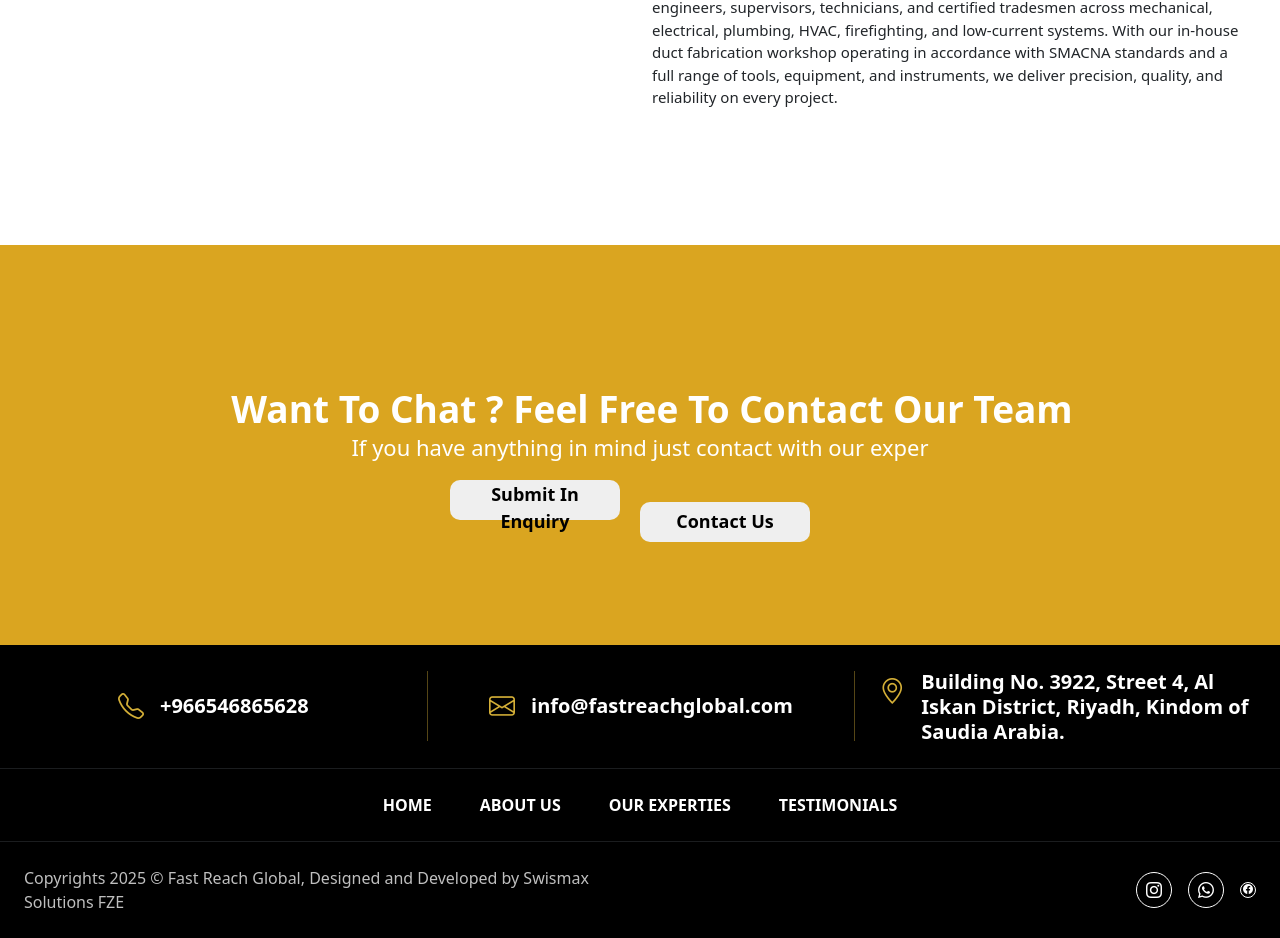
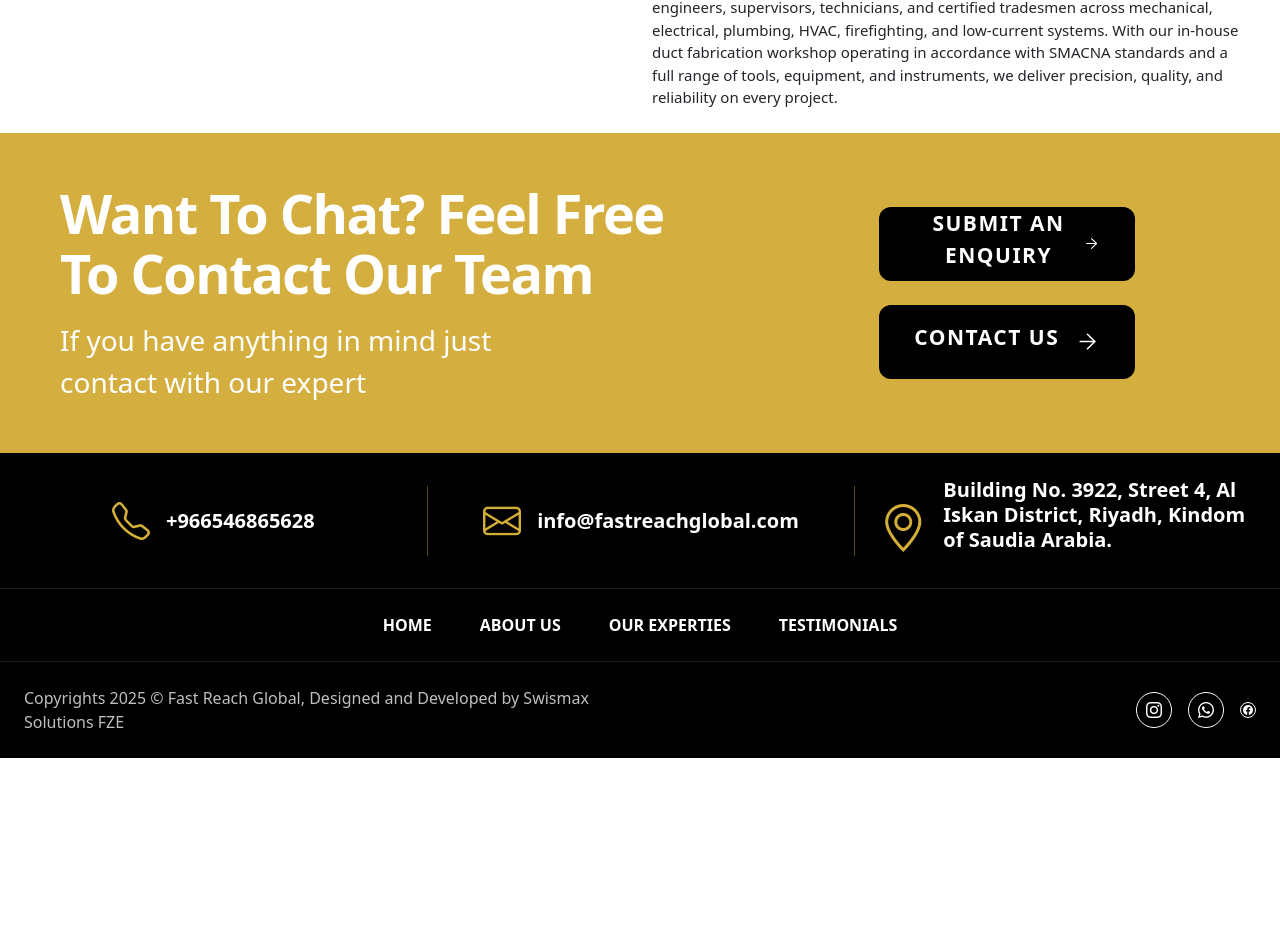
Before and after one commit to ihsandanish1000pp-dev/Fast-Reach, a Next.js app: page /About in a window 1280 px wide. Shown: the part 931-1869 px from the top of the page. After the commit the page ends 1689 px from the top, so only its background shows below. Built offline with nearby package versions, Linux system fonts and the light colour scheme.

Commit message:
updata some section

```diff
--- a/src/app/About/page.jsx
+++ b/src/app/About/page.jsx
@@ -2,6 +2,7 @@
 import React from 'react'
 import Image from 'next/image'
 import Link from 'next/link'
+import { ArrowRight } from "lucide-react";
 const page = () => {
   return (
     <>
@@ -48,19 +49,43 @@ const page = () => {
 
 
 
-      <section>
-        <div className="container-fluid sixth-container">
-          <div className="row text-center">
-            <div className="col-sm-12 col-md-12 col-lg-12">
-              <h2 className=" text-content mb-0 pt-5 ps-4">
-                Want To Chat ? Feel Free To Contact Our Team
-              </h2>
-              <p className="if-text ">If you have anything in mind just contact with our exper</p>
+      <section className="contact-cta">
+        <div className="container-fluid">
+          <div className="row align-items-center">
 
-              <button className="subtext mb-4">Submit In Enquiry  </button>
-              <button className="subtext mb-2">Contact Us</button>
+            {/* Left Content */}
+            <div className="col-12 col-lg-8">
+              <div className="cta-content">
+                <h2>
+                  Want To Chat? Feel Free
+                  <br className="d-none d-md-block" />
+                  To Contact Our Team
+                </h2>
+
+                <p>
+                  If you have anything in mind just
+                  <br className="d-none d-md-block" />
+                  contact with our expert
+                </p>
+              </div>
             </div>
 
+            {/* Right Buttons */}
+            <div className="col-12 col-lg-4">
+              <div className="cta-buttons">
+
+                <button className="cta-button">
+                  <span>SUBMIT AN ENQUIRY</span>
+                  <ArrowRight size={25} />
+                </button>
+
+                <button className="cta-button">
+                  <span>CONTACT US</span>
+                  <ArrowRight size={25} />
+                </button>
+
+              </div>
+            </div>
 
           </div>
         </div>
@@ -70,7 +95,10 @@ const page = () => {
 
 
 
-      <footer className="bg-black text-white mt-0">
+
+
+
+      <footer className="bg-black text-white">
 
         {/* ================= TOP INFO ROW ================= */}
         <div className="container-fluid border-bottom border-secondary border-opacity-25">
@@ -82,12 +110,12 @@ const page = () => {
 
               <i
                 className="bi bi-telephone"
-                style={{ color: "#d4af37", fontSize: "26px" }}
+                style={{ color: "#d4af37", fontSize: "38px" }}
               ></i>
 
               <a
                 href="tel:+966546865628"
-                className="text-white text-decoration-none fw-bold fs-5"
+                className=" Hello-text  "
               >
                 +966546865628
               </a>
@@ -114,12 +142,12 @@ const page = () => {
 
               <i
                 className="bi bi-envelope"
-                style={{ color: "#d4af37", fontSize: "26px" }}
+                style={{ color: "#d4af37", fontSize: "38px" }}
               ></i>
 
               <a
                 href="mailto:info@fastreachglobal.com"
-                className="text-white text-decoration-none fw-bold fs-5"
+                className="Hello-text"
               >
                 info@fastreachglobal.com
               </a>
@@ -148,12 +176,12 @@ const page = () => {
                 className="bi bi-geo-alt"
                 style={{
                   color: "#d4af37",
-                  fontSize: "26px",
-                  marginTop: "3px",
+                  fontSize: "48px",
+                  marginTop: "15px",
                 }}
               ></i>
 
-              <span className="fw-bold fs-5 lh-sm">
+              <span className=" Hello-text fw-bold  lh-sm">
                 Building No. 3922, Street 4, Al Iskan District, Riyadh,
                 Kindom of Saudia Arabia.
               </span>
--- a/src/app/globals.css
+++ b/src/app/globals.css
@@ -212,31 +212,45 @@ body {
 .contact-btn {
   width: 200px;
   height: 53px;
-
   display: flex;
   align-items: center;
   justify-content: center;
-
   gap: 12px;
-
   border-radius: 50px;
-
-  background: #d4af37;
-
+  background: hsl(0, 0%, 0%);
   color: hsl(0, 0%, 1%);
-
   text-decoration: none;
-
   font-size: 20px;
   font-weight: 500;
-
   line-height: 1;
-
   transition: 0.2s;
+  background-color: #d4af37;
+
+  /* important */
+  position: relative;
+  overflow: hidden;
+  z-index: 1;
+}
+
+/* Hover background */
+.contact-btn::before {
+  content: "";
+  position: absolute;
+  top: 0;
+  left: 0;
+  width: 0;
+  height: 100%;
+  background: hsl(60, 2%, 39%);
+  transition: width 0.4s ease;
+  z-index: -1;
+}
+
+/* Right → Left */
+.contact-btn:hover::before {
+  width: 100%;
 }
 
 .contact-btn:hover {
-  background: #c19b27;
   color: #fff;
 }
 
@@ -572,7 +586,7 @@ body {
 .hero-content h1 {
   color: white;
 
-  font-size: 60px;
+  font-size: 80px;
   font-weight: 400;
 
   line-height: 1.02;
@@ -588,7 +602,7 @@ body {
 .hero-content p {
   color: white;
 
-  font-size: 18px;
+  font-size: 28px;
   font-weight: 400;
 
   line-height: 1.4;
@@ -903,11 +917,22 @@ body {
 
 /* Paragraphs */
 .hero-paragraph {
-  font-size: 0.95rem;
+  font-size: 1.1rem;
   line-height: 1.7;
   color: #b7b7b7;
-  max-width: 480px;
-}
+  max-width: 690px;
+}
+
+
+@media (max-width: 767px) {
+  .hero-paragraph {
+    max-width: 100%;
+    font-size: 0.9rem;
+    line-height: 1.6;
+  }
+}
+
+
 
 /* CTA button */
 .hero-btn {
@@ -933,7 +958,8 @@ body {
   position: relative;
   overflow: hidden;
   border: 2px solid goldenrod;
-  width: 230px;
+  width: 240px;
+  height: 67px;
   font-size: 25px;
   padding: 10px;
   font-weight: 600;
@@ -941,6 +967,11 @@ body {
   color: white;
   background: none;
   z-index: 1;
+
+
+  display: flex;
+  justify-content: center;
+  align-items: center;
 }
 
 /* Background */
@@ -1452,6 +1483,17 @@ a.hero-btn {
 }
 
 
+
+.expertise-section {
+  /* margin-left: 30px;
+  margin-right: 30px; */
+}
+
+.expertise-section .row {
+  margin-left: 0;
+  margin-right: 0;
+}
+
 @media (max-width: 567px) {
   .Exp-hero-section {
     text-align: left;
@@ -1509,14 +1551,15 @@ a.hero-btn {
   min-height: 300px;
 }
 
-.google-box:hover{
+.google-box:hover {
   border: 2px solid goldenrod
 }
 
 .star-box {
   display: flex;
   align-items: center;
-  gap: 0;;
+  gap: 0;
+  ;
 }
 
 
@@ -1528,13 +1571,13 @@ a.hero-btn {
 }
 
 
-.reach-text{
+.reach-text {
   font-size: 17px;
   font-weight: 600;
 }
 
 
-.stars{
+.stars {
 
   color: goldenrod;
   position: relative;
@@ -1542,7 +1585,7 @@ a.hero-btn {
   font-size: 25px;
 }
 
-.Reviewd-text{
+.Reviewd-text {
 
   font-size: 19px;
   text-decoration: underline;
@@ -1649,12 +1692,10 @@ a.hero-btn {
   position: absolute;
   inset: 0;
 
-  background: linear-gradient(
-    to bottom,
+  background: linear-gradient(to bottom,
       rgba(0, 0, 0, 0) 35%,
       rgba(0, 0, 0, 0.25) 55%,
-    rgba(0, 0, 0, 0.95) 100%
-  );
+      rgba(0, 0, 0, 0.95) 100%);
 }
 
 
@@ -1752,7 +1793,7 @@ a.hero-btn {
 }
 
 .cta-button {
-  width: 100%;
+  width: 75%;
   min-height: 74px;
   background: #000;
   border: none;
@@ -1769,7 +1810,7 @@ a.hero-btn {
   transform-origin: 0cqb;
 }
 
-.cta-button:hover{
+.cta-button:hover {
 
   background-color: white;
   color: black;
@@ -1779,6 +1820,7 @@ a.hero-btn {
   font-size: 21px;
   font-weight: 700;
   letter-spacing: 1.5px;
+  transform: translateY(-4px);
 }
 
 .cta-button svg {
@@ -1848,13 +1890,13 @@ a.hero-btn {
 
 
 
-.hero-btn:hover{
+.hero-btn:hover {
 
   background-color: #c19b27;
 }
 
 
-@media(max-width: 767px){
+@media(max-width: 767px) {
 
   .hero-heading {
 
@@ -1862,3 +1904,103 @@ a.hero-btn {
 
   }
 }
+
+.Hello-text {
+
+  text-decoration: none;
+  color: white;
+  font-size: 30px;
+  font-weight: 600;
+}
+
+
+.Hello-text {
+  color: white;
+  text-decoration: none;
+  font-size: 20px;
+  overflow-wrap: anywhere;
+}
+
+@media (max-width: 767px) {
+  .Hello-text {
+    font-size: 16px;
+  }
+}
+
+
+
+
+.stats-banner {
+  --gold: #c9a24b;
+  --white: #f5f5f5;
+
+  display: flex;
+  justify-content: center;
+  align-items: flex-start;
+  flex-wrap: wrap;
+  gap: 4vw;
+  padding: 60px 5vw;
+  background: #000000;
+}
+
+.stats-banner .stat {
+  text-align: center;
+  min-width: 180px;
+}
+
+.stats-banner .stat-number {
+  position: relative;
+  display: inline-block;
+  font-weight: 800;
+  font-size: clamp(48px, 6vw, 88px);
+  color: var(--gold);
+  line-height: 1;
+  font-size: 130px;
+}
+
+.stats-banner .stat-number sup {
+  position: absolute;
+  top: -0.02em;
+  right: -0.5em;
+  font-size: 0.38em;
+  font-weight: 900;
+  color: white;
+}
+
+.stats-banner .stat-label {
+  margin-top: 18px;
+  color: var(--white);
+  font-weight: 600;
+  font-size: clamp(1px, 1.4vw, 17px);
+  letter-spacing: 0.3px;
+  line-height: 1.5;
+
+}
+
+.stats-banner .stat-label span {
+  display: block;
+  font-size: 25px;
+}
+
+@media (max-width: 640px) {
+  .stats-banner {
+    gap: 40px 10vw;
+  }
+
+  .stats-banner .stat {
+    min-width: 40%;
+  }
+}
+
+
+
+@media (max-width: 767px) {
+  .stats-banner .stat-number {
+    font-size: 30px;
+  }
+
+  .stats-banner .stat-label span {
+    font-size: 16px;
+  }
+
+}
```
Also changed, not shown: src/app/page.js (+49 -29 lines). Lines whose indentation alone changed are shown as unchanged.
